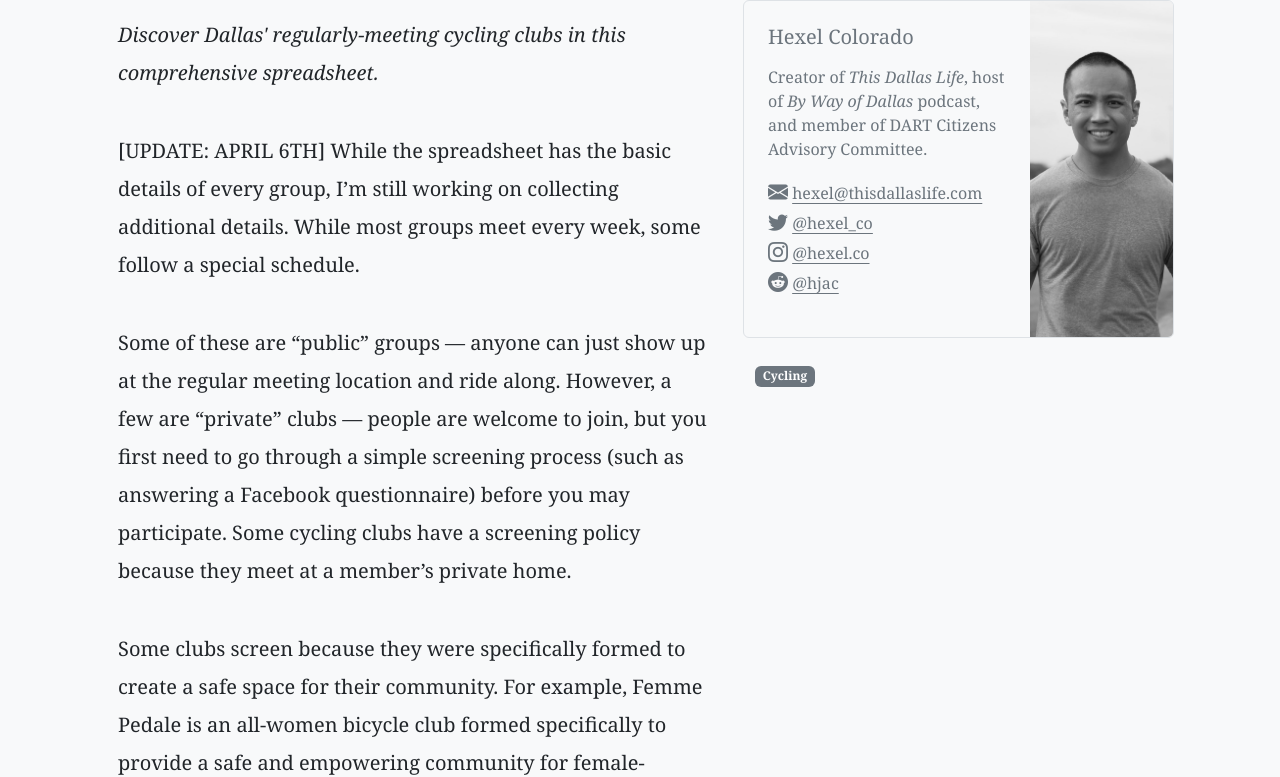
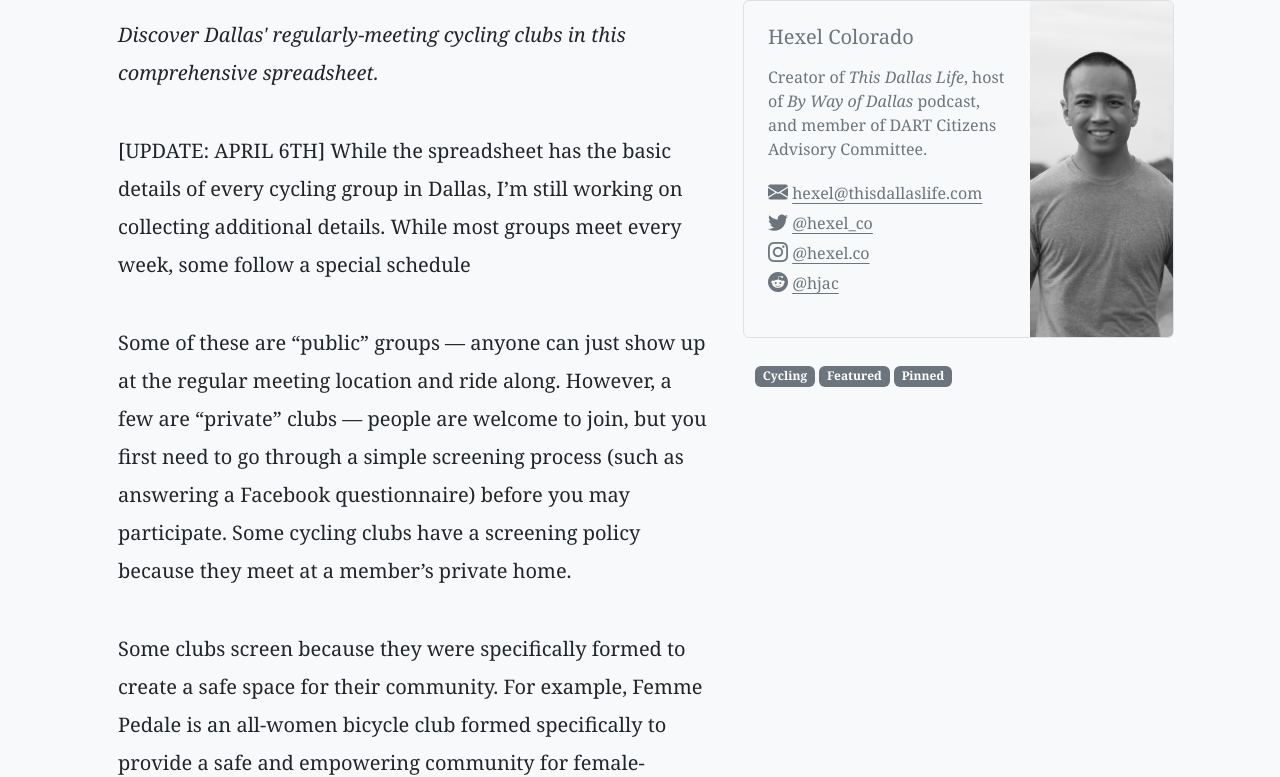
Before and after one commit to DallasUrbanists/dallasurbanists.com, a Jekyll site: the page built from blog/_posts/2023-04-06-the-complete-list-of-every-bicycle-group-in-dallas.md, in a window 1280 px wide and 900 px high, scrolled down 374 px, cut to the strip 123-900 px from the top of the window. Built offline with Jekyll 4.4.1, drawn with Linux system fonts in a browser that asks for light colours.

Commit message:
Update Blog “2023-04-06-the-complete-list-of-every-bicycle-group-in-dallas”

```diff
--- a/blog/_posts/2023-04-06-the-complete-list-of-every-bicycle-group-in-dallas.md
+++ b/blog/_posts/2023-04-06-the-complete-list-of-every-bicycle-group-in-dallas.md
@@ -8,8 +8,10 @@ date: 2023-04-06T20:24:13.501Z
 cover_image: /assets/cover_images/tdl-blog-cover-1-.png
 tags:
   - Cycling
+  - Featured
+  - Pinned
 ---
-\[﻿UPDATE: APRIL 6TH] While the spreadsheet has the basic details of every group, I'm still working on collecting additional details. While most groups meet every week, some follow a special schedule.
+\[﻿UPDATE: APRIL 6TH] While the spreadsheet has the basic details of every cycling group in Dallas, I'm still working on collecting additional details. While most groups meet every week, some follow a special schedule
 
 Some of these are "public" groups — anyone can just show up at the regular meeting location and ride along. However, a few are "private" clubs — people are welcome to join, but you first need to go through a simple screening process (such as answering a Facebook questionnaire) before you may participate. Some cycling clubs have a screening policy because they meet at a member's private home.
 
```
